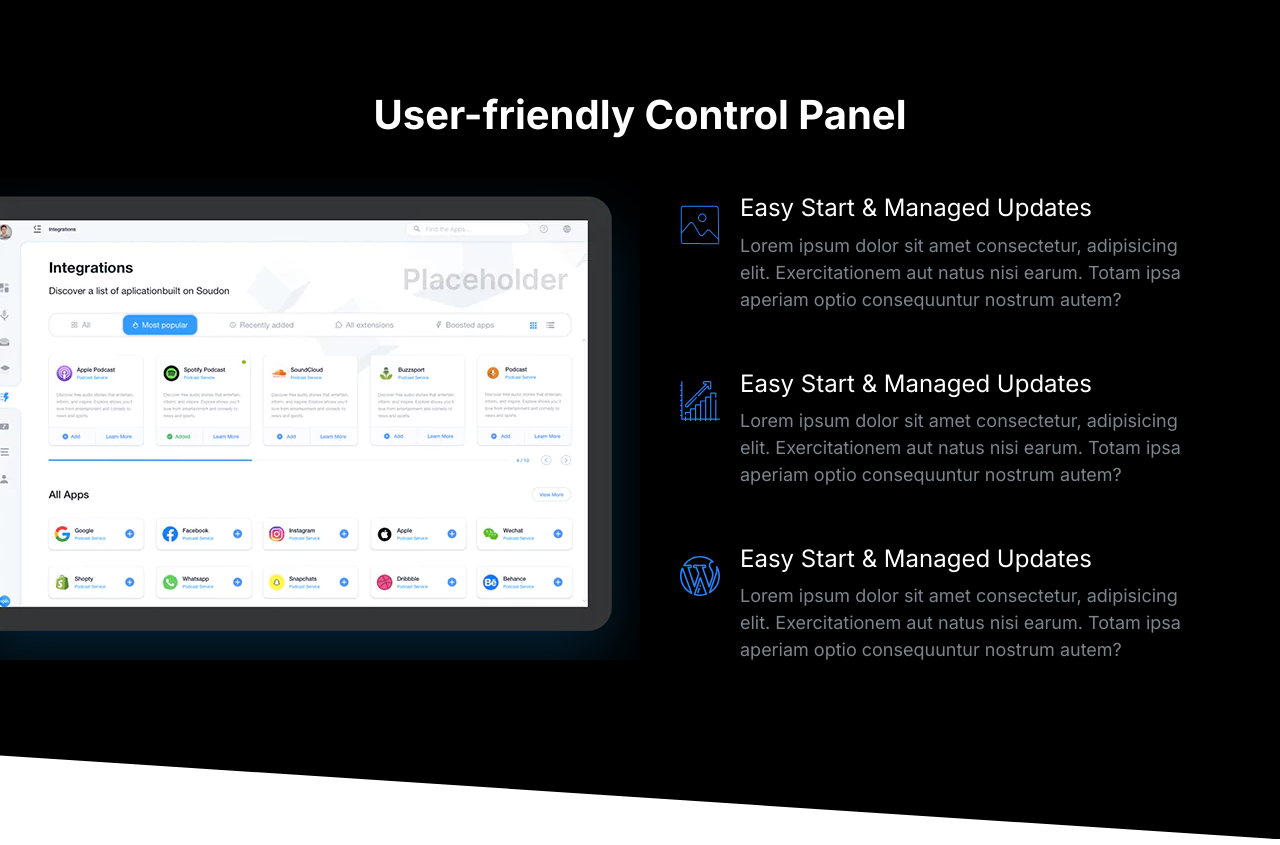
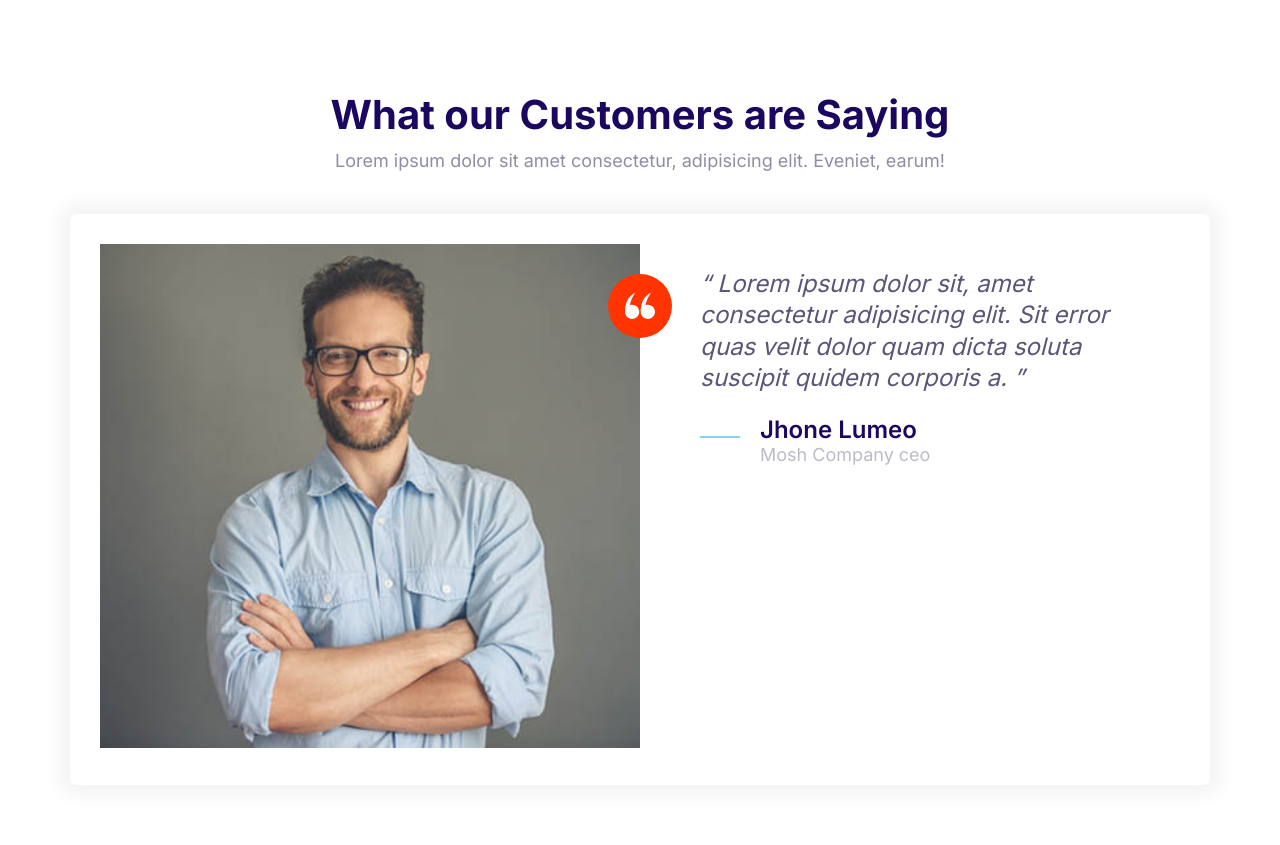
Before and after one commit to Huseyin-Karamut/learn_codding, a plain HTML site: page index.html in a window 1280 px wide. Drawn offline with Linux system fonts and the light colour scheme.

Commit message:
Add testimonial block style.

```diff
--- a/css/style.css
+++ b/css/style.css
@@ -433,7 +433,7 @@ font-size: 2.4rem;
 
 .media__title {
     margin-top: 0;
-    color: #fff;
+    color: var(--color-headings);
 }
 
 .media__body {
@@ -649,6 +649,7 @@ font-size: 2.4rem;
 
 .block__header {
     text-align: center;
+    margin-bottom: 4rem;
 }
 
 .block__heading {
--- a/index.html
+++ b/index.html
@@ -14,73 +14,50 @@
     <link rel="stylesheet" href="css/style.css" />
   </head>
   <body>
-    <section class="block block--dark block--skewed-right block-showcase">
+    <section class="block">
       <header class="block__header">
-        <h2>User-friendly Control Panel</h2>
+        <h2>What our Customers are Saying</h2>
+        <p>
+          Lorem ipsum dolor sit amet consectetur, adipisicing elit. Eveniet,
+          earum!
+        </p>
       </header>
-      <div class="container grid grid--1x2">
-        <picture class="block-showcase__image">
-          <source
-            type="image/webp"
-            srcset="images/ipad@1x.webp 1x, images/ipad@2x.webp 2x" />
-          <source
-            type="image/png"
-            srcset="images/ipad@1x.png 1x, images/ipad@2x.png 2x" />
-          <img src="images/ipad@1x.png" alt=""
-        /></picture>
-        <ul class="list">
-          <li>
+      <div class="container">
+        <div class="card testimonial">
+          <div class="grid grid--1x2">
+            <div class="testimonial__image">
+              <span class="icon-container icon-container--accent">
+                <svg class="icon--small icon--white">
+                  <use xlink:href="images/sprite.svg#quotes"></use>
+                </svg>
+              </span>
+              <img
+                src="images/testimonial.jpg"
+                alt="A happy, smiling customer"
+              />
+            </div>
+            <blockquote class="quote">
+              <p class="quote__text">
+                Lorem ipsum dolor sit, amet consectetur adipisicing elit. Sit
+                error quas velit dolor quam dicta soluta suscipit quidem
+                corporis a.
+              </p>
+              <footer>
                 <div class="media">
                   <div class="media__image">
-                <svg class="icon icon--primary">
-                  <use xlink:href="images/sprite.svg#snap"></use>
+                    <svg class="icon icon--primary quote__line">
+                      <use xlink:href="images/sprite.svg#line"></use>
                     </svg>
                   </div>
                   <div class="media__body">
-                <h3 class="media__title">Easy Start & Managed Updates</h3>
-                <p>
-                  Lorem ipsum dolor sit amet consectetur, adipisicing elit.
-                  Exercitationem aut natus nisi earum. Totam ipsa aperiam optio
-                  consequuntur nostrum autem?
-                </p>
+                    <h3 class="media__title quote__author">Jhone Lumeo</h3>
+                    <p class="quote__organization">Mosh Company ceo</p>
                   </div>
                 </div>
-          </li>
-          <li>
-            <div class="media">
-              <div class="media__image">
-                <svg class="icon icon--primary">
-                  <use xlink:href="images/sprite.svg#growth"></use>
-                </svg>
-              </div>
-              <div class="media__body">
-                <h3 class="media__title">Easy Start & Managed Updates</h3>
-                <p>
-                  Lorem ipsum dolor sit amet consectetur, adipisicing elit.
-                  Exercitationem aut natus nisi earum. Totam ipsa aperiam optio
-                  consequuntur nostrum autem?
-                </p>
+              </footer>
+            </blockquote>
           </div>
         </div>
-          </li>
-          <li>
-            <div class="media">
-              <div class="media__image">
-                <svg class="icon icon--primary">
-                  <use xlink:href="images/sprite.svg#wordpress"></use>
-                </svg>
-              </div>
-              <div class="media__body">
-                <h3 class="media__title">Easy Start & Managed Updates</h3>
-                <p>
-                  Lorem ipsum dolor sit amet consectetur, adipisicing elit.
-                  Exercitationem aut natus nisi earum. Totam ipsa aperiam optio
-                  consequuntur nostrum autem?
-                </p>
-              </div>
-            </div>
-          </li>
-        </ul>
       </div>
     </section>
     <script src="js/main.js"></script>
```
Also changed, not shown: components/testimonial_block.html (added, +41 -0 lines). Lines whose indentation alone changed are shown as unchanged.
